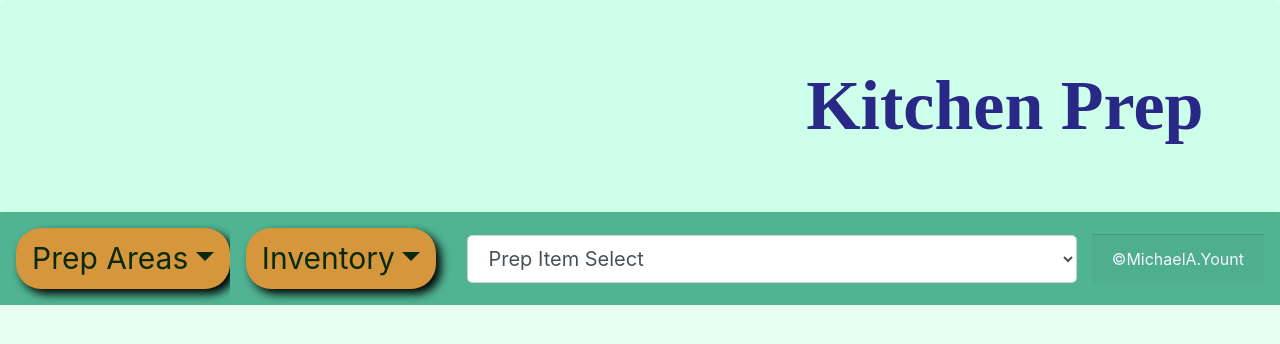
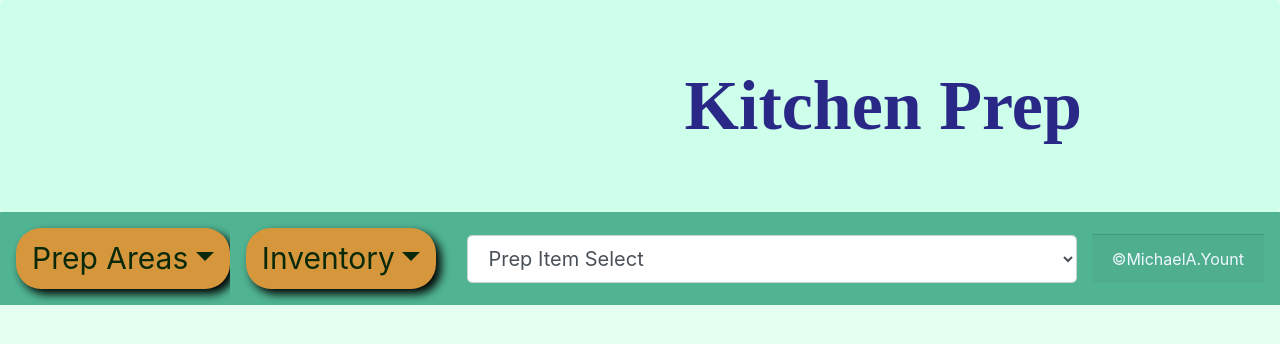
Before and after one commit to Michael-Yount/KitchenPrepApp, a plain HTML site: page index.html in a window 1280 px wide. Drawn offline with nearby package versions, Linux system fonts and the light colour scheme.

Commit message:
update main.css

```diff
--- a/main.css
+++ b/main.css
@@ -16,7 +16,7 @@ body {
     font-size: 70px;
     font-weight: bolder;
     color: rgb(41, 40, 134);
-    padding-left: 60%;
+    padding-left: 40%;
     margin: 0;
 
 
```
